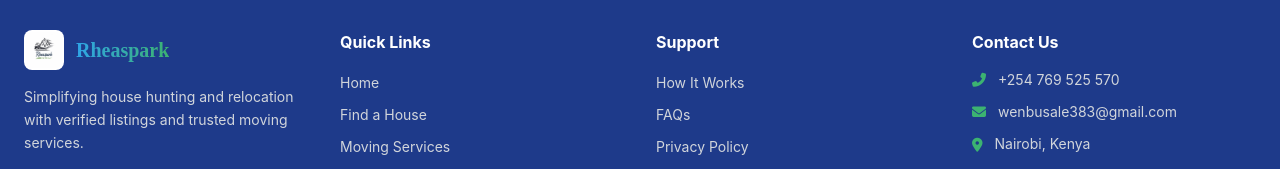
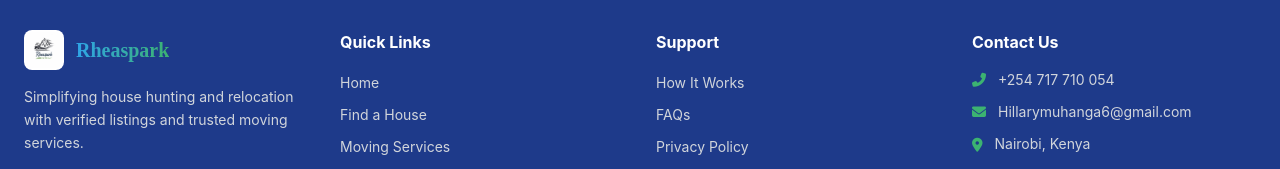
Before and after one commit to devsimonwaweru/Rheaspark-Homes, a React (Vite) app: page / in a window 1280 px wide. Shown: the part 4866-5035 px from the top of the page. Built offline with nearby package versions, Linux system fonts and the light colour scheme; no server answers.

Commit message:
Fix: changing contact info

```diff
--- a/src/components/Footer.jsx
+++ b/src/components/Footer.jsx
@@ -59,11 +59,11 @@ export default function Footer() {
             <ul className="space-y-3">
               <li className="flex items-center text-sm text-gray-300">
                 <i className="fas fa-phone-alt text-primary-green mr-3"></i>
-                +254 769 525 570
+                +254 717 710 054
               </li>
               <li className="flex items-center text-sm text-gray-300">
                 <i className="fas fa-envelope text-primary-green mr-3"></i>
-                wenbusale383@gmail.com
+                Hillarymuhanga6@gmail.com
               </li>
               <li className="flex items-start text-sm text-gray-300">
                 <i className="fas fa-map-marker-alt text-primary-green mr-3 mt-1"></i>
```
